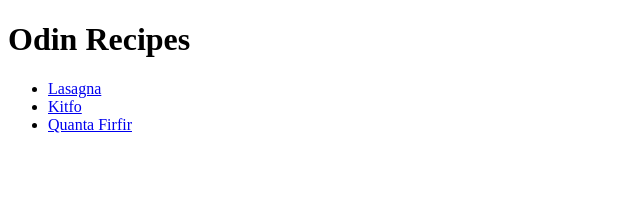
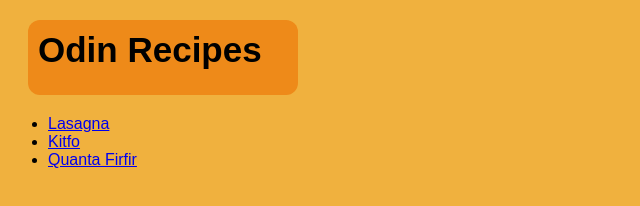
Before and after one commit to MahderK/odin-recipes, a plain HTML site: page index.html in a window 1280 px wide. Shown: the whole page, without its empty margins (0-640 px from the left). Drawn offline with Linux system fonts and the light colour scheme.

Commit message:
Add style for each page

```diff
--- a/index.html
+++ b/index.html
@@ -4,13 +4,16 @@
     <meta charset="UTF-8">
     <meta name="viewport" content="width=device-width, initial-scale=1.0">
     <title>Odin Recipes</title>
+    <link rel="stylesheet" href="styles.css">
 </head>
 <body>
-    <h1>Odin Recipes</h1>
-    <ul>
-    <li><a href="./recipes/lasagna.html">Lasagna</a></li>
-    <li><a href="./recipes/kitfo.html">Kitfo</a></li>
-    <li><a href="./recipes/quanta.html">Quanta Firfir</a></li>
-    </ul>
+    <div class="page-title">Odin Recipes</div>
+    <div class="content">
+        <ul class="list">
+        <li class="list"><a href="./recipes/lasagna.html">Lasagna</a></li>
+        <li class="list"><a href="./recipes/kitfo.html">Kitfo</a></li>
+        <li class="list"><a href="./recipes/quanta.html">Quanta Firfir</a></li>
+        </ul>
+    </div>
 </body>
 </html>
--- /dev/null
+++ b/recipes/styles.css
@@ -0,0 +1,14 @@
+* {
+    font-family: sans-serif, monospace, 'Courier New';
+    background-color: rgb(240, 177, 62);
+}
+
+.title{
+    width: fit-content;
+    height: 55px;
+    background-color: rgb(238, 138, 25);
+    font-size: 35px;
+    font-weight: 600;
+    padding: 10px;
+    border-radius: 12px;
+}
--- /dev/null
+++ b/styles.css
@@ -0,0 +1,15 @@
+* {
+    font-family: sans-serif, monospace, 'Courier New';
+    background-color: rgb(240, 177, 62);
+}
+
+.page-title{
+    width: 250px;
+    height: 55px;
+    background-color: rgb(238, 138, 25);
+    margin: 20px;
+    border-radius: 12px;
+    font-size: 35px;
+    font-weight: 600;
+    padding: 10px;
+}
```
Also changed, not shown: recipes/kitfo.html (+2 -1 lines), recipes/lasagna.html (+2 -1 lines), recipes/quanta.html (+2 -1 lines).
